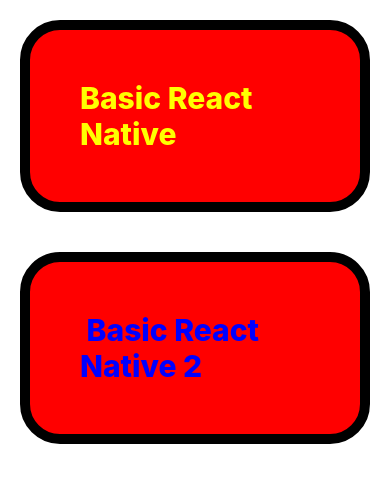
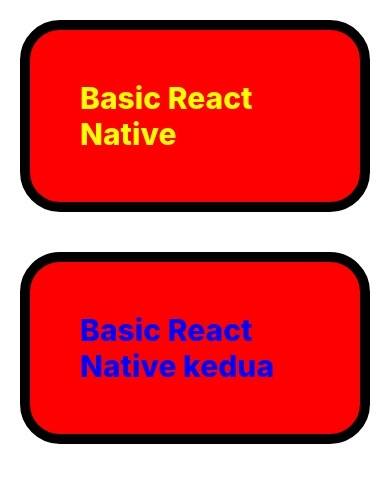
Before and after one commit to sergiopoli77/Mobile-App-Dev, a React Native app: screen / in a window 390 px wide. Shown: the top 482 px of the page. Built offline with nearby package versions, Linux system fonts and the light colour scheme.

Commit message:
add basic react native

```diff
--- a/App.tsx
+++ b/App.tsx
@@ -8,7 +8,7 @@ const App = () => {
       </View>
 
       <View style={styles.container}>
-        <Text style={styles.title2}> Basic React Native 2</Text>
+        <Text style={styles.title2}>Basic React Native kedua</Text>
       </View>
     </View>
   );
```
